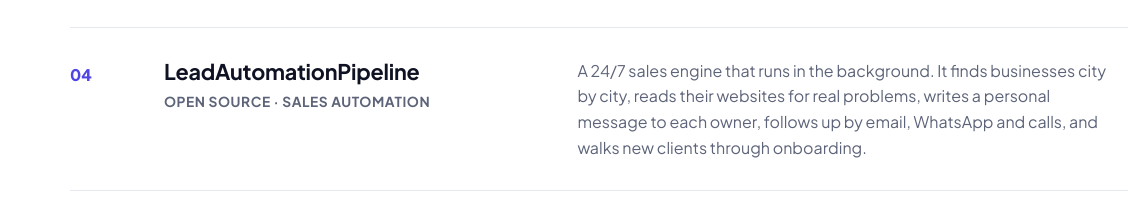
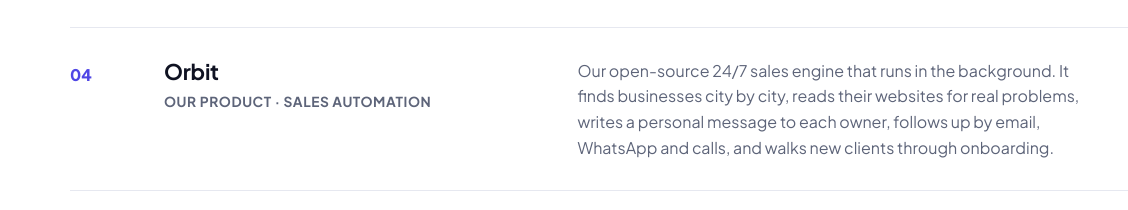
Before and after one commit to NandaniRamoliya/Indrix, a plain HTML site: page index.html in a window 1280 px wide. Shown: the part 4032-4242 px from the top of the page, 0-1128 px from the left. Drawn offline with Linux system fonts and the light colour scheme.

Commit message:
Rename LeadAutomationPipeline to Orbit in Selected work
Co-Authored-By: Claude Opus 5.5 <noreply@anthropic.com>
Claude-Session: https://claude.ai/code/session_01EVP6udSXvqb6taY1ERCKwC

```diff
--- a/index.html
+++ b/index.html
@@ -210,8 +210,8 @@
     </li>
     <li class="rv">
       <span class="n">04</span>
-      <div><h3>LeadAutomationPipeline</h3><div class="meta">Open source · Sales automation</div></div>
-      <p>A 24/7 sales engine that runs in the background. It finds businesses city by city, reads their websites for real problems, writes a personal message to each owner, follows up by email, WhatsApp and calls, and walks new clients through onboarding.</p>
+      <div><h3>Orbit</h3><div class="meta">Our product · Sales automation</div></div>
+      <p>Our open-source 24/7 sales engine that runs in the background. It finds businesses city by city, reads their websites for real problems, writes a personal message to each owner, follows up by email, WhatsApp and calls, and walks new clients through onboarding.</p>
       <a class="arrow-link" href="https://github.com/NandaniRamoliya/LeadAutomationPipeline" target="_blank" rel="noopener">GitHub <svg viewBox="0 0 24 24" fill="none" stroke="currentColor" stroke-width="2.4" stroke-linecap="round" stroke-linejoin="round"><path d="M7 17L17 7M8 7h9v9"/></svg></a>
     </li>
     <li class="rv">
```
